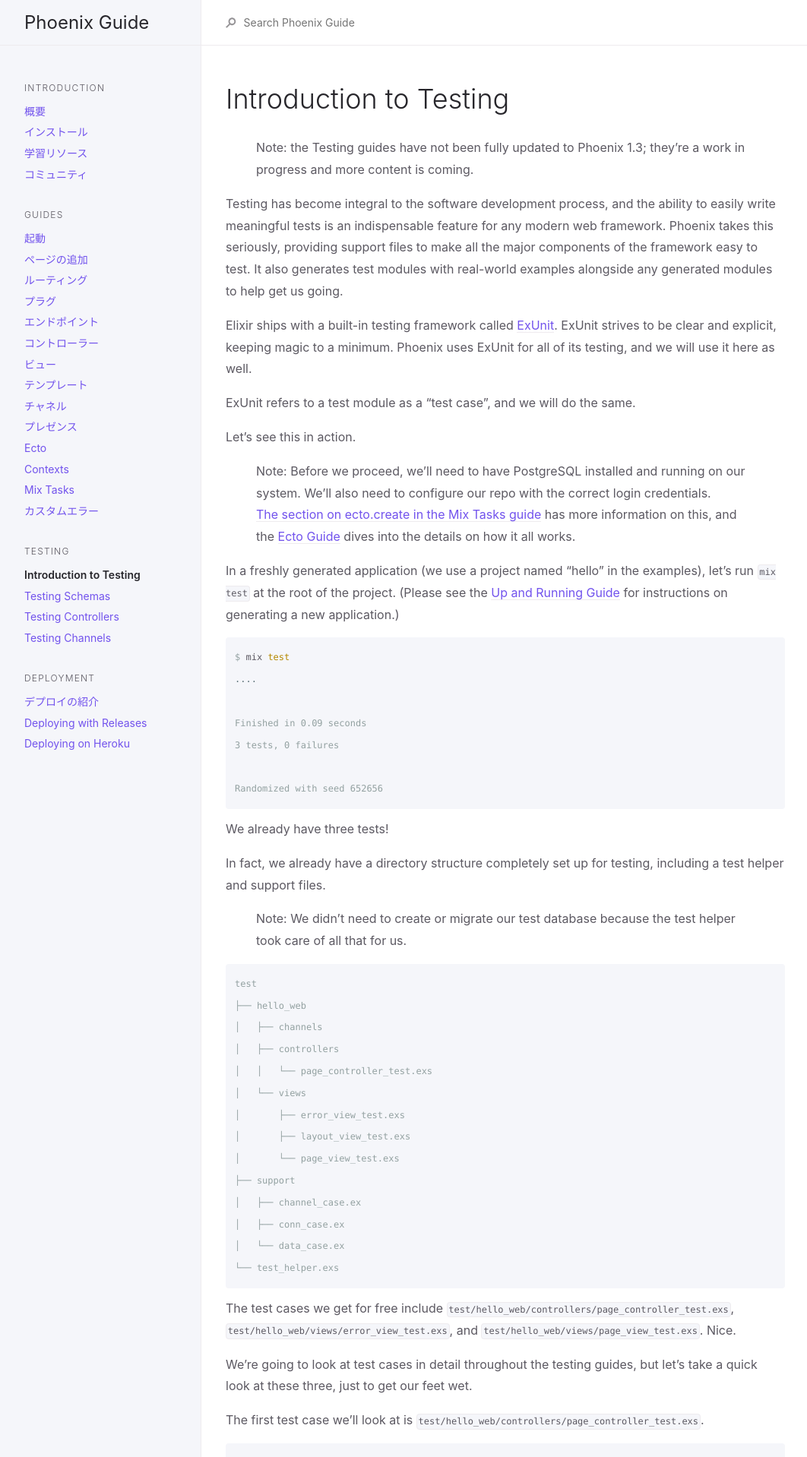
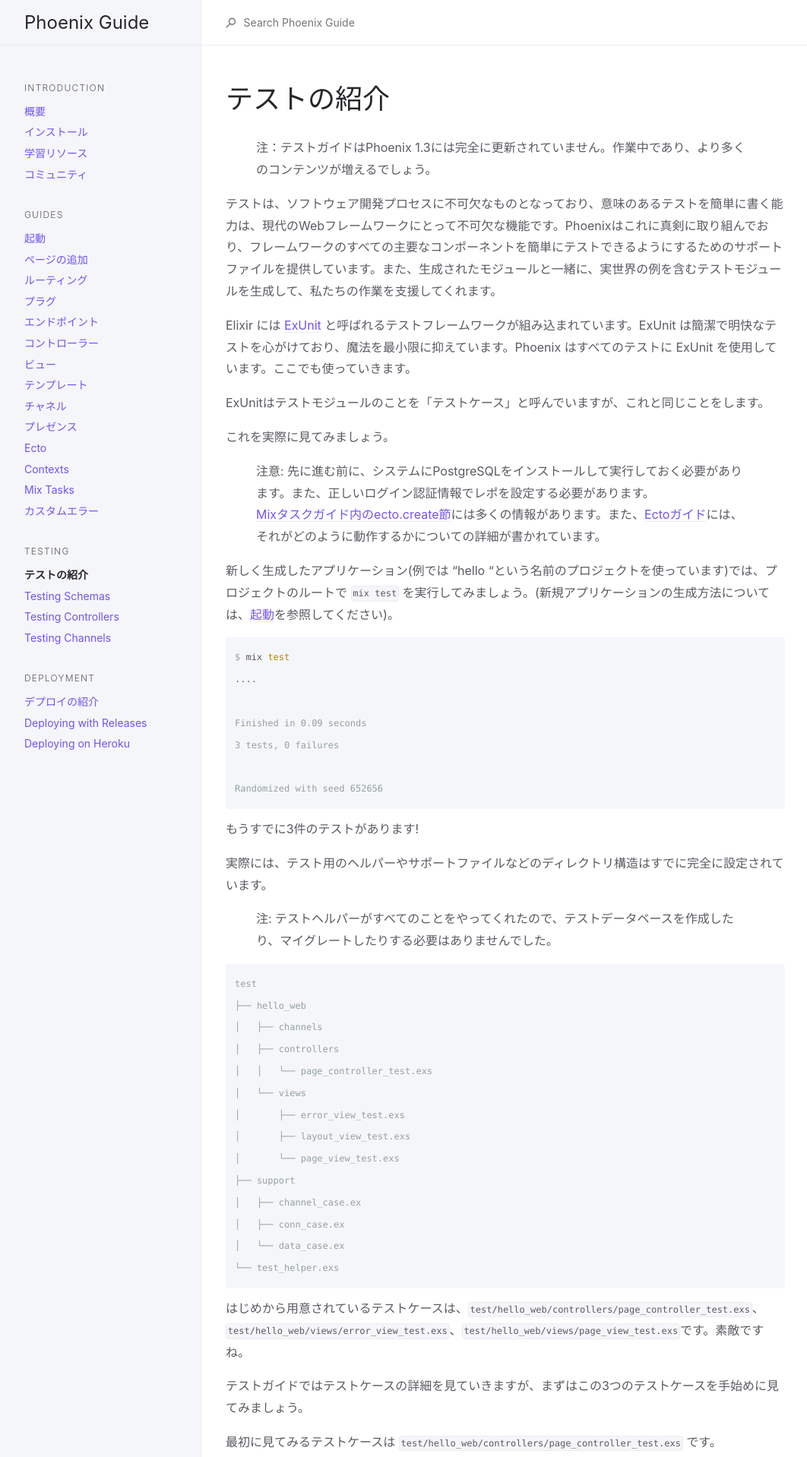
Before and after one commit to fukuoka-ex/phoenix-guide-ja, a Jekyll site: the page built from guides/1.4/testing/testing.md, in a window 1280 px wide. Shown: the top 1918 px of the page at 76% size, without its empty margins (107-1169 px from the left). Built offline with Jekyll 4.4.1, drawn with Linux system fonts in a browser that asks for light colours; some of the changed text lies outside the part shown.

Commit message:
translate guides/1.4/testing/testing.md

````diff
--- a/guides/1.4/testing/testing.md
+++ b/guides/1.4/testing/testing.md
@@ -1,25 +1,25 @@
 ---
 layout: default
 group: testing
-title: Introduction to Testing
+title: テストの紹介
 nav_order: 1
 hash: 5d132fdb587634ec2322586785b1408886481beb
 ---
-# Introduction to Testing
+# テストの紹介
 
-> Note: the Testing guides have not been fully updated to Phoenix 1.3; they're a work in progress and more content is coming.
+> 注：テストガイドはPhoenix 1.3には完全に更新されていません。作業中であり、より多くのコンテンツが増えるでしょう。
 
-Testing has become integral to the software development process, and the ability to easily write meaningful tests is an indispensable feature for any modern web framework. Phoenix takes this seriously, providing support files to make all the major components of the framework easy to test. It also generates test modules with real-world examples alongside any generated modules to help get us going.
+テストは、ソフトウェア開発プロセスに不可欠なものとなっており、意味のあるテストを簡単に書く能力は、現代のWebフレームワークにとって不可欠な機能です。Phoenixはこれに真剣に取り組んでおり、フレームワークのすべての主要なコンポーネントを簡単にテストできるようにするためのサポートファイルを提供しています。また、生成されたモジュールと一緒に、実世界の例を含むテストモジュールを生成して、私たちの作業を支援してくれます。
 
-Elixir ships with a built-in testing framework called [ExUnit](https://hexdocs.pm/ex_unit/ExUnit.html). ExUnit strives to be clear and explicit, keeping magic to a minimum. Phoenix uses ExUnit for all of its testing, and we will use it here as well.
+Elixir には [ExUnit](https://hexdocs.pm/ex_unit/ExUnit.html) と呼ばれるテストフレームワークが組み込まれています。ExUnit は簡潔で明快なテストを心がけており、魔法を最小限に抑えています。Phoenix はすべてのテストに ExUnit を使用しています。ここでも使っていきます。
 
-ExUnit refers to a test module as a "test case", and we will do the same.
+ExUnitはテストモジュールのことを「テストケース」と呼んでいますが、これと同じことをします。
 
-Let's see this in action.
+これを実際に見てみましょう。
 
-> Note: Before we proceed, we'll need to have PostgreSQL installed and running on our system. We'll also need to configure our repo with the correct login credentials. [The section on ecto.create in the Mix Tasks guide](mix_tasks.html#ecto-specific-mix-tasks) has more information on this, and the [Ecto Guide](ecto.html) dives into the details on how it all works.
+> 注意: 先に進む前に、システムにPostgreSQLをインストールして実行しておく必要があります。また、正しいログイン認証情報でレポを設定する必要があります。[Mixタスクガイド内のecto.create節](../phoenix_mix_tasks.html#ecto-specific-mix-tasks)には多くの情報があります。また、[Ectoガイド](../ecto.html)には、それがどのように動作するかについての詳細が書かれています。
 
-In a freshly generated application (we use a project named "hello" in the examples), let's run `mix test` at the root of the project. (Please see the [Up and Running Guide](up_and_running.html) for instructions on generating a new application.)
+新しく生成したアプリケーション(例では "hello "という名前のプロジェクトを使っています)では、プロジェクトのルートで `mix test` を実行してみましょう。(新規アプリケーションの生成方法については、[起動](../up_and_running.html)を参照してください)。
 
 ```console
 $ mix test
@@ -31,11 +31,11 @@ Finished in 0.09 seconds
 Randomized with seed 652656
 ```
 
-We already have three tests!
+もうすでに3件のテストがあります!
 
-In fact, we already have a directory structure completely set up for testing, including a test helper and support files.
+実際には、テスト用のヘルパーやサポートファイルなどのディレクトリ構造はすでに完全に設定されています。
 
-> Note: We didn't need to create or migrate our test database because the test helper took care of all that for us.
+> 注: テストヘルパーがすべてのことをやってくれたので、テストデータベースを作成したり、マイグレートしたりする必要はありませんでした。
 
 ```console
 test
@@ -54,11 +54,11 @@ test
 └── test_helper.exs
 ```
 
-The test cases we get for free include `test/hello_web/controllers/page_controller_test.exs`, `test/hello_web/views/error_view_test.exs`, and `test/hello_web/views/page_view_test.exs`. Nice.
+はじめから用意されているテストケースは、`test/hello_web/controllers/page_controller_test.exs`、`test/hello_web/views/error_view_test.exs`、`test/hello_web/views/page_view_test.exs`です。素敵ですね。
 
-We're going to look at test cases in detail throughout the testing guides, but let's take a quick look at these three, just to get our feet wet.
+テストガイドではテストケースの詳細を見ていきますが、まずはこの3つのテストケースを手始めに見てみましょう。
 
-The first test case we'll look at is `test/hello_web/controllers/page_controller_test.exs`.
+最初に見てみるテストケースは `test/hello_web/controllers/page_controller_test.exs` です。
 
 ```elixir
 defmodule HelloWeb.PageControllerTest do
@@ -71,13 +71,13 @@ defmodule HelloWeb.PageControllerTest do
 end
 ```
 
-There are a couple of interesting things happening here.
+ここでは面白いことがいくつか起きています。
 
-The `get/2` function gives us a connection struct set up as if it had been used for a get request to "/". This saves us a considerable amount of tedious setup.
+関数 `get/2` は、あたかも "/" へのGETリクエストに使用されたかのようにコネクション構造体をセットアップしてくれます。これにより、かなりの量の面倒な設定を省くことができます。
 
-The assertion actually tests three things - that we got an HTML response (by checking for a content-type of "text/html"), that our response code was 200, and that the body of our response contains the string "Welcome to Phoenix!"
+アサーションは、実際に 3 つのことをテストしています - HTML レスポンスを受け取ったこと (content-type が "text/html"であること)、レスポンスコードが 200 であること、レスポンスのbodyに文字列 "Welcome to Phoenix!" が含まれていること。
 
-The error view test case, `test/hello_web/views/error_view_test.exs`, illustrates a few interesting things of its own.
+エラービューのテストケース `test/hello_web/views/error_view_test.exs` は、それ自体がいくつかの興味深いことを示しています。
 
 ```elixir
 defmodule HelloWeb.ErrorViewTest do
@@ -98,11 +98,11 @@ defmodule HelloWeb.ErrorViewTest do
 end
 ```
 
-`HelloWeb.ErrorViewTest` sets `async: true` which means that this test case will be run in parallel with other test cases. While individual tests within the case still run serially, this can greatly increase overall test speeds. It is possible to encounter strange behavior with asynchronous tests, but thanks to the [`Ecto.Adapters.SQL.Sandbox`](https://hexdocs.pm/ecto_sql/Ecto.Adapters.SQL.Sandbox.html), async tests involving a database can be done without worry. This means that the vast majority of tests in your Phoenix application will be able to be run asynchronously.
+`HelloWeb.ErrorViewTest` は `async: true` を設定し、このテストケースが他のテストケースと並行して実行されることを意味します。ケース内の個々のテストはまだ連続的に実行されますが、これは全体的なテスト速度を大幅に向上させることができます。非同期テストでは奇妙な動作に遭遇する可能性がありますが、[`Ecto.Adapters.SQL.Sandbox`](https://hexdocs.pm/ecto_sql/Ecto.Adapters.SQL.Sandbox.html) のおかげで、データベースを含む非同期テストは安心して行うことができます。これは、Phoenixアプリケーションのテストの大部分が非同期で実行できることを意味します。
 
-It also imports `Phoenix.View` in order to use the `render_to_string/3` function. With that, all the assertions can be simple string equality tests.
+また、`render_to_string/3` 関数を使うために `Phoenix.View` をインポートしています。これで、すべてのアサーションは単純に文字列が一致するかどうかのテストにすることができます。
 
-The page view case, `test/hello_web/views/page_view_test.exs`, does not contain any tests by default, but it is here for us when we need to add functions to our `HelloWeb.PageView` module.
+ページビューのケース `test/hello_web/views/page_view_test.exs` にはデフォルトではテストは含まれていませんが、`HelloWeb.PageView` モジュールに関数を追加する必要がある場合には、これを利用することができます。
 
 ```elixir
 defmodule HelloWeb.PageViewTest do
@@ -110,11 +110,11 @@ defmodule HelloWeb.PageViewTest do
 end
 ```
 
-Let's also take a look at the support and helper files Phoenix provides us.
+Phoenixが提供してくれるサポートファイルとヘルパーファイルも見てみましょう。
 
-The default test helper file, `test/test_helper.exs`, creates and migrates our test database for us. It also starts a transaction for each test to run in. This will "clean" the database by rolling back the transaction as each test completes.
+デフォルトのテストヘルパーファイル `test/test_helper.exs` は、テストデータベースを作成してマイグレートします。また、各テストを実行するためのトランザクションを開始します。これは、各テストが完了するたびにトランザクションをロールバックすることでデータベースを "初期化" しています。
 
-The test helper can also hold any testing-specific configuration our application might need.
+テストヘルパーは、アプリケーションが必要とするテスト固有の設定を保持することもできます。
 
 ```elixir
 ExUnit.start
@@ -122,13 +122,13 @@ ExUnit.start
 Ecto.Adapters.SQL.Sandbox.mode(Hello.Repo, :manual)
 ```
 
-The files in `test/support` are there to help us get our modules into a testable state. They provide convenience functions for tasks like setting up a connection struct and finding errors on an Ecto changeset. We'll take a closer look at them in action throughout the rest of the testing guides.
+`test/support` にあるファイルは、モジュールをテスト可能な状態にするための手助けをしてくれます。これらのファイルは、コネクション構造体を設定したり、Ecto チェンジセットでエラーを見つけたりするための便利な機能を提供します。残りのテストガイドでは、これらのファイルの動作を詳しく見ていきます。
 
-### Running Tests
+### テスト実行
 
-Now that we have an idea what our tests are doing, let's look at different ways to run them.
+テストが何をしているかわかったので、それらを実行するためのさまざまな方法を見てみましょう。
 
-As we saw near the beginning of this guide, we can run our entire suite of tests with `mix test`.
+このガイドの最初の方で見たように、`mix test`で一連のテスト全体を実行することができます。
 
 ```console
 $ mix test
@@ -140,7 +140,7 @@ Finished in 0.2 seconds
 Randomized with seed 540755
 ```
 
-If we would like to run all the tests in a given directory, `test/hello_web/controllers` for instance, we can pass the path to that directory to `mix test`.
+例えば `test/hello_web/controllers` のように、指定したディレクトリですべてのテストを実行したい場合は、そのディレクトリへのパスを `mix test` に渡すことができます。
 
 ```console
 $ mix test test/hello_web/controllers/
@@ -152,7 +152,7 @@ Finished in 0.2 seconds
 Randomized with seed 652376
 ```
 
-In order to run all the tests in a specific file, we can pass the path to that file into `mix test`.
+特定のファイル内のすべてのテストを実行するためには、そのファイルのパスを `mix test` に渡すことができます。
 
 ```console
 $ mix test test/hello_web/views/error_view_test.exs
@@ -164,9 +164,9 @@ Finished in 0.2 seconds
 Randomized with seed 220535
 ```
 
-And we can run a single test in a file by appending a colon and a line number to the filename.
+そして、ファイル名にコロンと行番号を追加することで、ファイル内の単一のテストを実行することができます。
 
-Let's say we only wanted to run the test for the way `HelloWeb.ErrorView` renders `500.html`. The test begins on line 12 of the file, so this is how we would do it.
+例えば、`HelloWeb.ErrorView` が `500.html` をどのようにレンダリングするかだけのテストを実行したいとしましょう。テストはファイルの12行目から始まっているので、以下のようにします。
 
 ```console
 $ mix test test/hello_web/views/error_view_test.exs:11
@@ -181,15 +181,15 @@ Finished in 0.1 seconds
 Randomized with seed 288117
 ```
 
-We chose to run this specifying the first line of the test, but actually, any line of that test will do. These line numbers would all work - `:11`, `:12`, or `:13`.
+ここではテストの最初の行を指定して実行することにしましたが、実際にはテストのどの行でも実行できます。これらの行番号はすべて動作します - `:11`, `:12`, `:13` です。
 
-### Running Tests Using Tags
+### タグを使ったテストの実行
 
-ExUnit allows us to tag our tests at the case level or on the individual test level. We can then choose to run only the tests with a specific tag, or we can exclude tests with that tag and run everything else.
+ExUnit では、ケースレベルや個別のテストレベルでテストにタグをつけることができます。特定のタグをつけたテストだけを実行したり、そのタグをつけたテストを除外してそれ以外のテストを実行したりすることができます。
 
-Let's experiment with how this works.
+これがどう動くのか実験してみましょう。
 
-First, we'll add a `@moduletag` to `test/hello_web/views/error_view_test.exs`.
+まず、`test/hello_web/views/error_view_test.exs`に `@moduletag` を追加します。
 
 ```elixir
 defmodule HelloWeb.ErrorViewTest do
@@ -200,7 +200,7 @@ defmodule HelloWeb.ErrorViewTest do
 end
 ```
 
-If we use only an atom for our module tag, ExUnit assumes that it has a value of `true`. We could also specify a different value if we wanted.
+モジュールタグにアトムだけを指定した場合は、ExUnit はその値が `true` であるとみなします。お望みであれば、別の値を指定することもできます。
 
 ```elixir
 defmodule HelloWeb.ErrorViewTest do
@@ -211,9 +211,9 @@ defmodule HelloWeb.ErrorViewTest do
 end
 ```
 
-For now, let's leave it as a simple atom `@moduletag :error_view_case`.
+とりあえず、単純なアトム `@moduletag :error_view_case` として残しておきましょう。
 
-We can run only the tests from the error view case by passing `--only error_view_case` into `mix test`.
+`mix test` に `--only error_view_case` を渡すことで、エラービューケースからのテストのみを実行することができます。
 
 ```console
 $ mix test --only error_view_case
@@ -228,7 +228,7 @@ Finished in 0.1 seconds
 Randomized with seed 125659
 ```
 
-> Note: ExUnit tells us exactly which tags it is including and excluding for each test run. If we look back to the previous section on running tests, we'll see that line numbers specified for individual tests are actually treated as tags.
+> 注記: ExUnit は、テストの実行ごとにどのタグを含めたり除外したりしているのかを正確に教えてくれます。前節のテストの実行についての説明を見てみると、 個々のテストで指定した行番号が実際にはタグとして扱われていることがわかります。
 
 ```console
 $ mix test test/hello_web/views/error_view_test.exs:11
@@ -243,7 +243,7 @@ Finished in 0.2 seconds
 Randomized with seed 364723
 ```
 
-Specifying a value of `true` for `error_view_case` yields the same results.
+`error_view_case` に `true` を指定しても同じ結果が得られます。
 
 ```console
 $ mix test --only error_view_case:true
@@ -258,7 +258,7 @@ Finished in 0.1 seconds
 Randomized with seed 833356
 ```
 
-Specifying `false` as the value for `error_view_case`, however, will not run any tests because no tags in our system match `error_view_case: false`.
+しかし、`error_view_case` に `false` を指定してもテストは実行されません。それは `error_view_case: false` にマッチするタグが私達のシステムの中にはないからです。
 
 ```console
 $ mix test --only error_view_case:false
@@ -274,7 +274,7 @@ Randomized with seed 622422
 The --only option was given to "mix test" but no test executed
 ```
 
-We can use the `--exclude` flag in a similar way. This will run all of the tests except those in the error view case.
+同様の方法で `--exclude` フラグを使うことができます。これはエラービューのケースを除いてすべてのテストを実行します。
 
 ```console
 $ mix test --exclude error_view_case
@@ -288,9 +288,9 @@ Finished in 0.2 seconds
 Randomized with seed 682868
 ```
 
-Specifying values for a tag works the same way for `--exclude` as it does for `--only`.
+タグに値を指定する方法は `--exclude` でも `--only` と同じ方法で動作します。
 
-We can tag individual tests as well as full test cases. Let's tag a few tests in the error view case to see how this works.
+完全なテストケースだけでなく、個々のテストにもタグを付けることができます。これがどのように動作するのか、エラービューのケースにいくつかのテストをタグ付けしてみましょう。
 
 ```elixir
 defmodule HelloWeb.ErrorViewTest do
@@ -315,7 +315,7 @@ defmodule HelloWeb.ErrorViewTest do
 end
 ```
 
-If we would like to run only tests tagged as `individual_test`, regardless of their value, this will work.
+値に関係なく `individual_test` としてタグ付けされたテストのみを実行したい場合は、以下のようにすれば実行できます。
 
 ```console
 $ mix test --only individual_test
@@ -330,7 +330,7 @@ Finished in 0.1 seconds
 Randomized with seed 813729
 ```
 
-We can also specify a value and run only tests with that.
+また、値を指定して、その値をもったテストのみを実行することもできます。
 
 ```console
 $ mix test --only individual_test:yup
@@ -345,7 +345,7 @@ Finished in 0.1 seconds
 Randomized with seed 770938
 ```
 
-Similarly, we can run all tests except for those tagged with a given value.
+同様に、与えられた値でタグ付けされたもの以外のすべてのテストを実行することができます。
 
 ```console
 $ mix test --exclude individual_test:nope
@@ -359,7 +359,7 @@ Finished in 0.2 seconds
 Randomized with seed 539324
 ```
 
-We can be more specific and exclude all the tests from the error view case except the one tagged with `individual_test` that has the value "yup".
+もっと指定を増やして、`individual_test` でタグ付けされた値が "yup" であるテストを除いて、エラービューのケースからすべてのテストを除外することができます。
 
 ```console
 $ mix test --exclude error_view_case --include individual_test:yup
@@ -374,7 +374,7 @@ Finished in 0.2 seconds
 Randomized with seed 61472
 ```
 
-Finally, we can configure ExUnit to exclude tags by default. Let's configure it to always exclude tests with the `error_view_case` tag in `test/test_helper.exs`.
+最後に、タグを除外するように ExUnit をデフォルトで設定することができます。`test/test_helper.exs` に `error_view_case` タグを持つテストを常に除外するように設定してみましょう。
 
 ```elixir
 ExUnit.start
@@ -384,7 +384,7 @@ Ecto.Adapters.SQL.Sandbox.mode(Hello.Repo, :manual)
 ExUnit.configure(exclude: [error_view_case: true])
 ```
 
-Now when we run `mix test`, it only runs one spec from our `page_controller_test.exs`.
+これで、`mix test`を実行すると、`page_controller_test.exs`から1つのスペックだけが実行されるようになりました。
 
 ```console
 $ mix test
@@ -398,7 +398,7 @@ Finished in 0.2 seconds
 Randomized with seed 186055
 ```
 
-We can override this behavior with the `--include` flag, telling `mix test` to include tests tagged with `error_view_case`.
+この動作を `--include` フラグでオーバーライドし、`mix test` に `error_view_case` でタグ付けされたテストを含めるように指示することができます。
 
 ```console
 $ mix test --include error_view_case
@@ -413,11 +413,11 @@ Finished in 0.2 seconds
 Randomized with seed 748424
 ```
 
-### Randomization
+### ランダム化
 
-Running tests in random order is a good way to ensure that our tests are truly isolated. If we notice that we get sporadic failures for a given test, it may be because a previous test changes the state of the system in ways that aren't cleaned up afterward, thereby affecting the tests which follow. Those failures might only present themselves if the tests are run in a specific order.
+テストをランダムな順序で実行することは、テストが本当に分離されていることを保証する良い方法です。あるテストで散発的に失敗することに気がついた場合、それは前のテストでシステムの状態を変更し後始末がされず、その後のテストに影響を与えてしまったからかもしれません。これらの失敗は、テストが特定の順序で実行された場合にのみ現れるかもしれません。
 
-ExUnit will randomize the order tests run in by default, using an integer to seed the randomization. If we notice that a specific random seed triggers our intermittent failure, we can re-run the tests with that same seed to reliably recreate that test sequence in order to help us figure out what the problem is.
+ExUnit はデフォルトでテストの実行順をランダムな整数を使ってランダム化します。特定のランダムなシードが断続的な失敗の引き金になっていることに気づいた場合は、 同じシードでテストを再実行することで、そのテストの順番を確実に再現して問題の原因を突き止めることができます。
 
 ```console
 $ mix test --seed 401472
@@ -429,13 +429,13 @@ Finished in 0.2 seconds
 Randomized with seed 401472
 ```
 
-### Generating More Files
+### 生成ファイル
 
-We've seen what Phoenix gives us with a newly generated app. Now let's see what happens when we generate a new HTML resource.
+新しく生成されたアプリで、Phoenixが何を提供してくれるかを見てきました。では、新しい HTML リソースを生成するとどうなるか見てみましょう。
 
-Let's borrow the `users` resource we created in the [Ecto Guide](ecto.html).
+[Ectoガイド](../ecto.html)で作成した`users`リソースを拝借してみましょう。
 
-At the root of our new application, let's run the `mix phx.gen.html` task with the following options.
+新しいアプリケーションのルートで、`mix phx.gen.html` タスクを以下のオプションで実行してみましょう。
 
 ```console
 $ mix phx.gen.html Users User users name:string email:string bio:string number_of_pets:integer
@@ -464,7 +464,7 @@ Remember to update your repository by running migrations:
     $ mix ecto.migrate
 ```
 
-Now let's follow the directions and add the new resources route to our `lib/hello_web/router.ex` file.
+それでは、指示に従って `lib/hello_web/router.ex` ファイルに新しいリソースルートを追加してみましょう。
 
 ```elixir
 defmodule HelloWeb.Router do
@@ -486,7 +486,7 @@ defmodule HelloWeb.Router do
 end
 ```
 
-When we run `mix test` again, we see that we already have twenty tests!
+もう一度 `mix test` を実行してみると、すでに19件のテストが行われていることがわかります！
 
 ```console
 $ mix test
@@ -498,4 +498,4 @@ Finished in 0.1 seconds
 Randomized with seed 537537
 ```
 
-At this point, we are at a great place to transition to the rest of the testing guides, in which we'll examine these tests in much more detail, and add some of our own.
+この時点で、我々はテストガイドの残りの部分に移行するには絶好の場所にあり、その中で我々はこれらのテストをはるかに詳細に検討し、さらに追加をしていきます。
````
